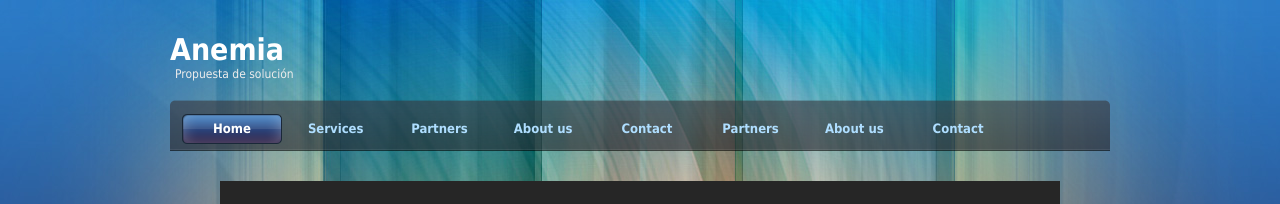
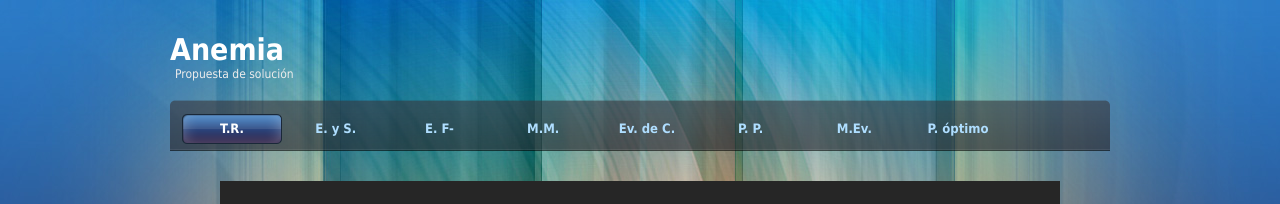
Before and after one commit to Gianmsk/AnemiaH3, a plain HTML site: page index.html in a window 1280 px wide. Shown: the top 204 px of the page. Drawn offline with Linux system fonts and the light colour scheme.

Commit message:
Update index.html

```diff
--- a/index.html
+++ b/index.html
@@ -30,14 +30,14 @@ http://www.templatemo.com/preview/templatemo_321_glossy_box
 
         <div id="templatemo_menu">
             <ul>
-                <li><a href="index.html" class="current">Home</a></li>
-                <li><a href="services.html">Services</a></li>
-                <li><a href="partners.html">Partners</a></li>
-                <li><a href="about.html">About us</a></li>
-                <li><a href="contact.html">Contact</a></li>
-		<li><a href="partners.html">Partners</a></li>
-                <li><a href="about.html">About us</a></li>
-                <li><a href="contact.html">Contact</a></li>
+                <li><a href="index.html" class="current">T.R.</a></li>
+                <li><a href="services.html">E. y S.</a></li>
+                <li><a href="partners.html">E. F-</a></li>
+                <li><a href="about.html">M.M.</a></li>
+                <li><a href="contact.html">Ev. de C.</a></li>
+		<li><a href="partners.html">P. P.</a></li>
+                <li><a href="about.html">M.Ev.</a></li>
+                <li><a href="contact.html">P. óptimo</a></li>
             </ul>
         </div> <!-- end of templatemo_menu -->
 
```
